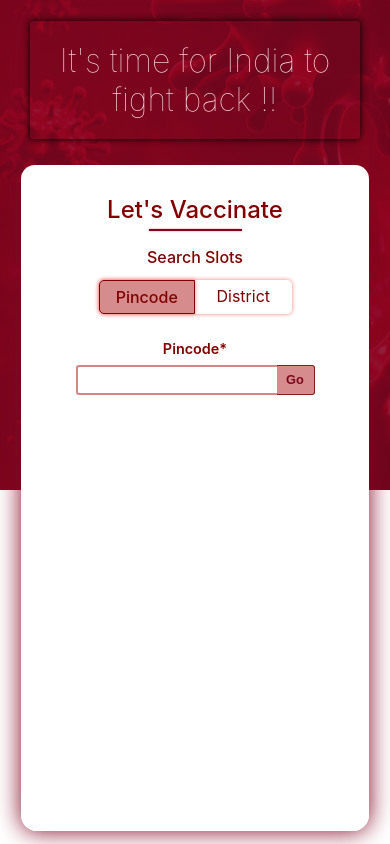
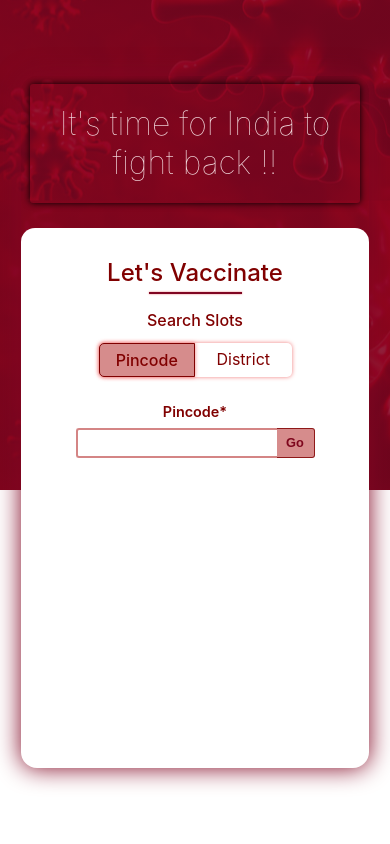
Before and after one commit to priyankagupta34/covaccination, a React (Create React App) app: page / in a window 390 px wide. Built offline with nearby package versions, Linux system fonts and the light colour scheme.

Commit message:
basic outline

```diff
--- a/src/App.js
+++ b/src/App.js
@@ -134,13 +134,13 @@ export default class App extends Component {
     return (
       <div className="App">
 
-        <article className="articleBody">
+        <article className={`${ !centers.length && "whenNoList1" } articleBody`}>
           <div className="part">
             <div className="firstPart">
               <MotivateComponent />
             </div>
 
-            <div className="scndPart">
+            <div className={`${ !centers.length && "whenNoList2" } scndPart`}>
               <div className="searchSl">Let's Vaccinate</div>
               <div className="searchS2">Search Slots</div>
               <div className="slider">
--- a/src/components/table-view-calender-sessions-component/TableViewCalenderSessionsComponent.css
+++ b/src/components/table-view-calender-sessions-component/TableViewCalenderSessionsComponent.css
@@ -253,4 +253,13 @@
         position: sticky;
     }
 
+    .whenNoList1{
+        height: 82vh !important;
+    }
+
+    .whenNoList2{
+        height: 62vh !important;
+    }
+
+
 }
```
